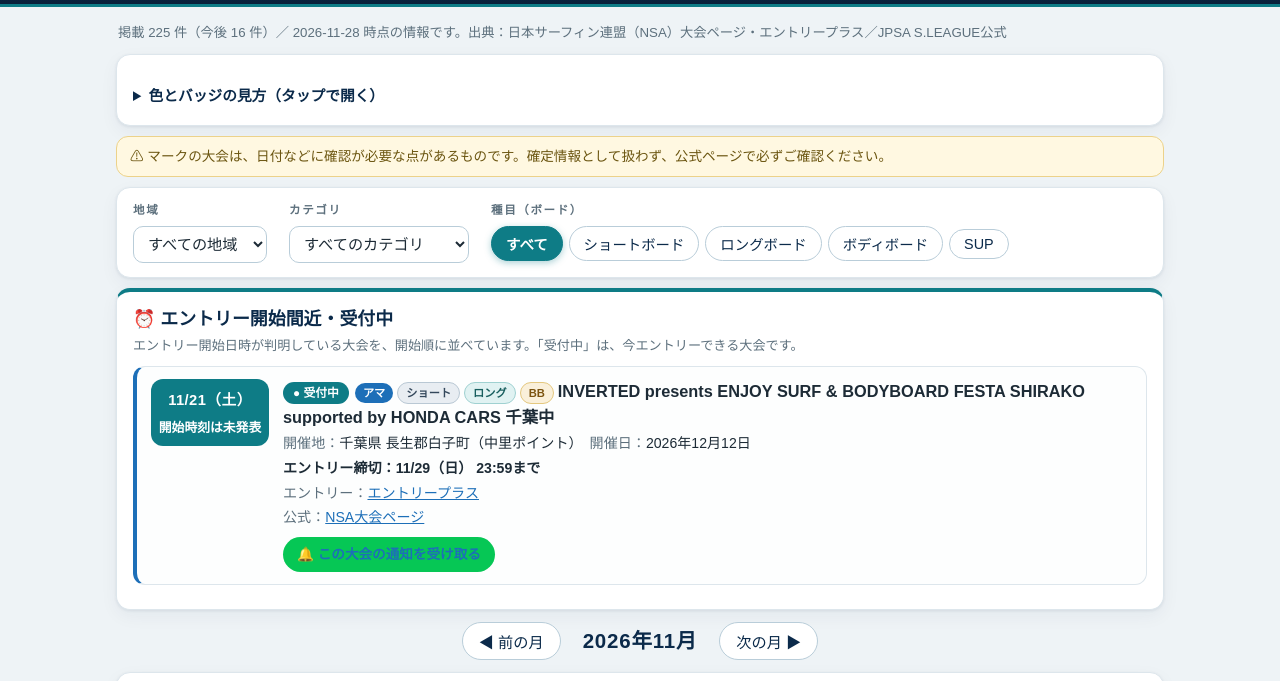
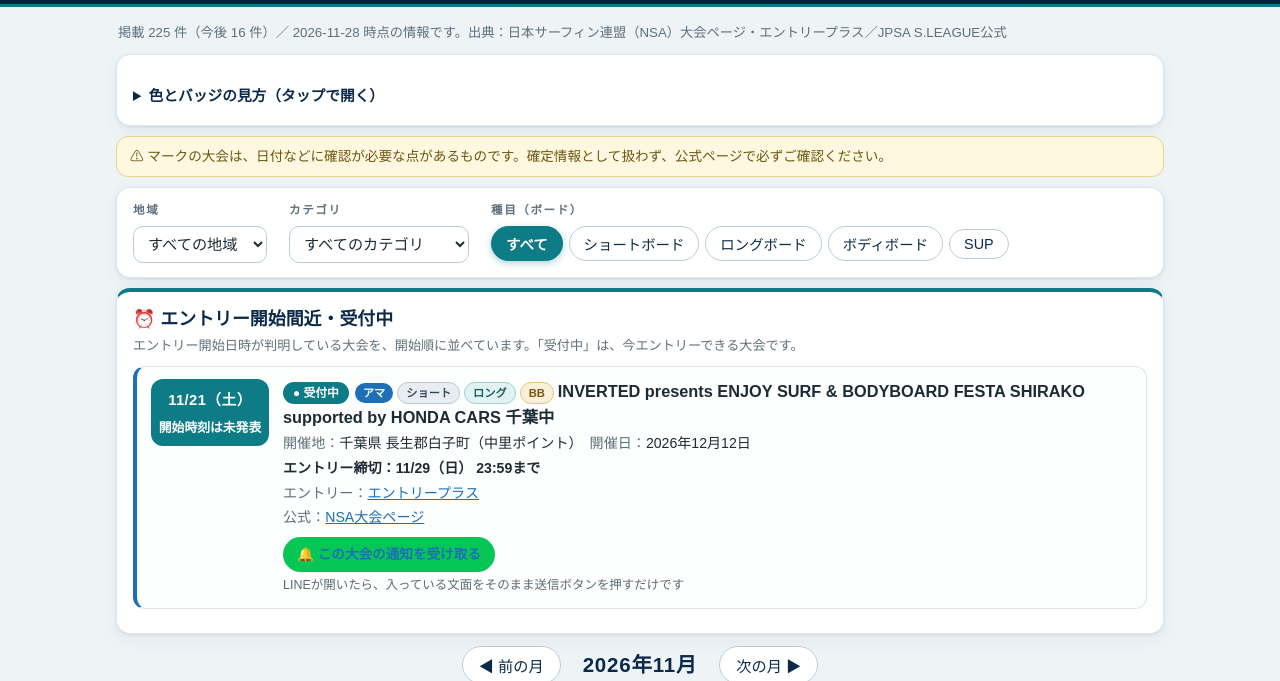
Before and after one commit to sastoshi/sastoshi.github.io, a plain HTML site: page index.html in a window 1280 px wide. Shown: the part 96-777 px from the top of the page. Drawn offline with Linux system fonts and the light colour scheme.

Commit message:
通知登録ボタンに操作説明を追加（LINEが開いたら送信ボタンを押すだけ）

```diff
--- a/index.html
+++ b/index.html
@@ -142,6 +142,7 @@
   .foot-links a { background: #fff; border: 1px solid var(--line); border-radius: 999px; padding: 8px 14px; color: var(--navy); text-decoration: none; font-weight: bold; font-size: .88rem; box-shadow: var(--shadow); }
   .foot-links a.fl-line { background: #06c755; color: #fff; border-color: #06c755; }
   .notify-btn { display: inline-block; margin-top: 8px; background: #06c755; color: #fff; border-radius: 999px; padding: 7px 14px; text-decoration: none; font-weight: bold; font-size: .85rem; }
+  .notify-note { font-size: .78rem; color: #5a6b76; margin-top: 4px; }
   .hint { font-size: .85rem; color: #5a6b76; margin: 8px 2px; }
   .ev[data-rid] { cursor: pointer; }
   .ev[data-rid]:hover { text-decoration: underline; }
@@ -400,7 +401,7 @@ function notifyUrl(r) {
   return 'https://line.me/R/oaMessage/@779xjnww/?' + encodeURIComponent('通知登録 ' + r.code);
 }
 function notifyBtn(r) {
-  return `<a class="notify-btn" href="${notifyUrl(r)}" target="_blank" rel="noopener">🔔 この大会の通知を受け取る</a>`;
+  return `<a class="notify-btn" href="${notifyUrl(r)}" target="_blank" rel="noopener">🔔 この大会の通知を受け取る</a><div class="notify-note">LINEが開いたら、入っている文面をそのまま送信ボタンを押すだけです</div>`;
 }
 
 // 状態バッジの導出：日程未定／日程決定／エントリー受付中／受付終了／終了。
```
